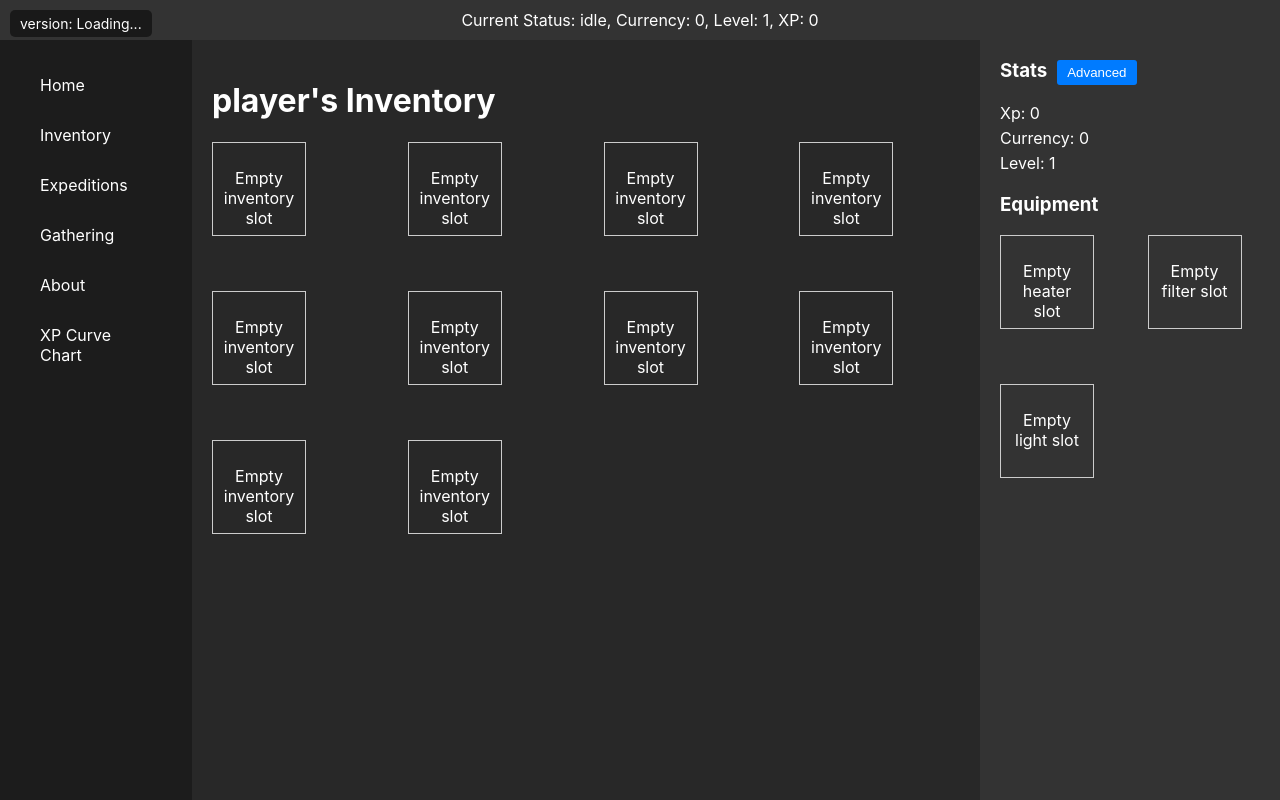
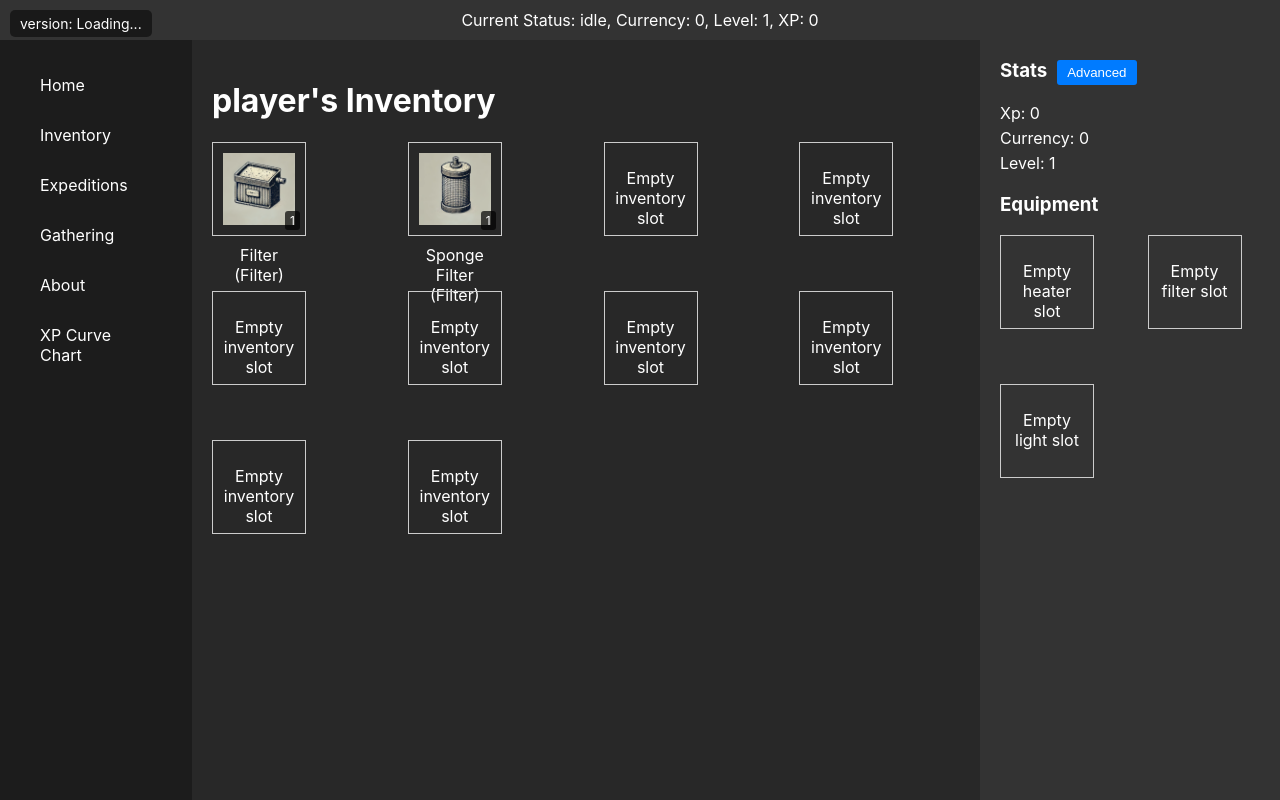
Before and after one commit to Fishbone-Aquatics/Aquarium-Capitalists, a React (Vite) app: page /inventory in a window 1280 px wide. Built offline with nearby package versions, Linux system fonts and the light colour scheme; no server answers.

Commit message:
fix(inventory): Equipment changing fix.
You couldn't unequip or swap due to the ref being wrong, added debugging.

```diff
--- a/src/components/InventorySlot.jsx
+++ b/src/components/InventorySlot.jsx
@@ -27,26 +27,26 @@ const InventorySlot = ({ item, index, dispatch, onContextMenu, isContextMenuVisi
   const slotRef = useRef(null);
 
   useEffect(() => {
-    console.log('Item updated in slot:', index, item);
+    console.log(`Item updated in slot ${index}:`, item);
   }, [item, index]);
 
   const [{ isOver }, dropRef] = useDrop(() => ({
     accept: 'item',
     drop: (draggedItem) => {
-      console.log('Dropping item:', draggedItem);
+      console.log(`Dropping item:`, draggedItem);
       if (draggedItem.isEquipmentSlot) {
-        console.log('Item is from equipment slot');
-        console.log('Current item in target slot:', item);
+        console.log(`Item is from equipment slot`);
+        console.log(`Current item in target slot ${index}:`, item);
         if (isEmptySlot) {
-          console.log('Dispatching unequipItem:', { slot: draggedItem.index, targetIndex: index });
+          console.log(`Dispatching unequipItem:`, { slot: draggedItem.index, targetIndex: index });
           dispatch(unequipItem({ slot: draggedItem.index, targetIndex: index }));
         } else {
-          console.log('Dispatching swap inv items:');
+          console.log(`Dispatching swapInventoryAndEquipment:`);
           dispatch(swapInventoryAndEquipment({ fromEquipmentSlot: draggedItem.index, toInventoryIndex: index }));
         }
         dispatch(setEquipmentFlag({ index: draggedItem.index, isEquipmentSlot: false }));
       } else {
-        console.log('Dispatching swap items:');
+        console.log(`Dispatching swapItems:`);
         dispatch(swapItems({ from: draggedItem.index, to: index }));
       }
     },
@@ -54,6 +54,12 @@ const InventorySlot = ({ item, index, dispatch, onContextMenu, isContextMenuVisi
       isOver: !!monitor.isOver(),
     }),
   }));
+
+  useEffect(() => {
+    if (dropRef.current) {
+      console.log(`Drop ref assigned to slot ${index}`);
+    }
+  }, [dropRef, index]);
 
   const handleContextMenu = (e) => {
     if (!isEmptySlot) {
@@ -63,7 +69,7 @@ const InventorySlot = ({ item, index, dispatch, onContextMenu, isContextMenuVisi
 
   return (
     <div
-      ref={slotRef}
+      ref={dropRef}
       className={`item-box ${isOver ? 'highlight' : ''} ${isContextMenuVisible ? 'no-hover' : ''}`}
       onContextMenu={handleContextMenu}
     >
--- a/src/features/player/playerInitialState.js
+++ b/src/features/player/playerInitialState.js
@@ -15,7 +15,8 @@ const initializeInventory = (initialItems, maxSlots) => {
 };
 
 const initialItems = [
-  //{ ...items.resource.treasurechest, quantity: 6 },
+  { ...items.equipment.filter, quantity: 1 },
+  { ...items.equipment.spongeFilter, quantity: 1 }
 ];
 
 const loadInitialState = () => {
```
